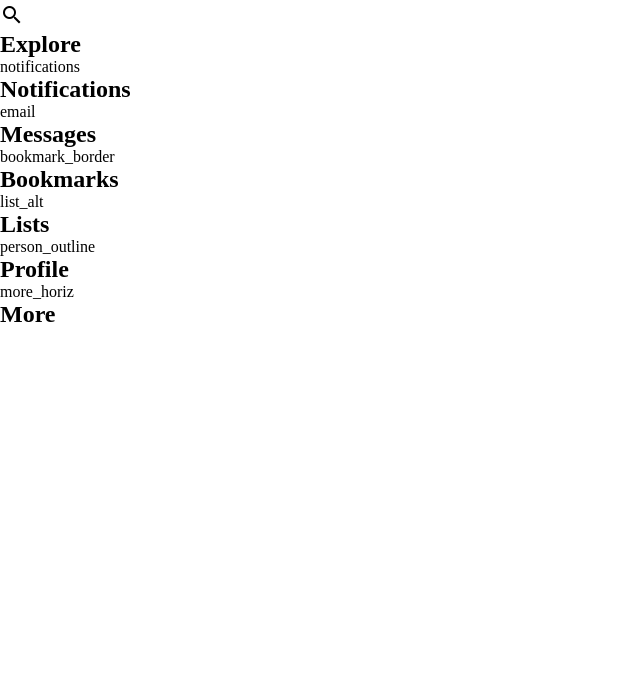
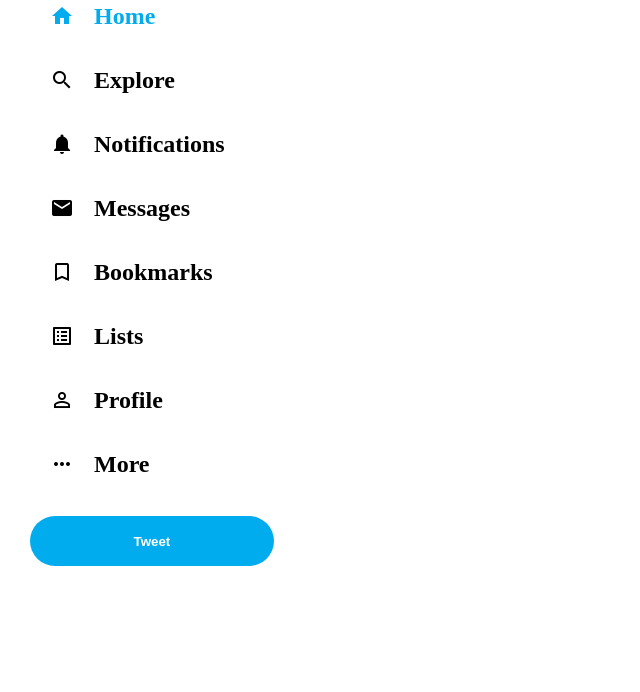
Before and after one commit to samsonstek/clone_pages, a plain HTML site: page index.html in a window 1280 px wide. Shown: the part 108-800 px from the top of the page, without its empty margins (0-640 px from the left). Drawn offline with Linux system fonts and the light colour scheme.

Commit message:
finalized sidebar

```diff
--- a/index.html
+++ b/index.html
@@ -27,34 +27,35 @@
         </div>
 
         <div class="sidebarOption">
-            <span class="material-icons-outlined"> notifications </span>
+            <span class="material-icons"> notifications </span>
             <h2>Notifications</h2>
         </div>
 
         <div class="sidebarOption">
-            <span class="material-icons-outlined">email</span>
+            <span class="material-icons">email</span>
             <h2>Messages</h2>
         </div>
 
         <div class="sidebarOption">
-            <span class="material-icons-outlined">bookmark_border</span>
+            <span class="material-icons">bookmark_border</span>
             <h2>Bookmarks</h2>
         </div>
 
         <div class="sidebarOption">
-            <span class="material-icons-outlined">list_alt</span>
+            <span class="material-icons">list_alt</span>
             <h2>Lists</h2>
         </div>
 
         <div class="sidebarOption">
-            <span class="material-icons-outlined">person_outline</span>
+            <span class="material-icons">person_outline</span>
             <h2>Profile</h2>
         </div>
 
         <div class="sidebarOption">
-            <span class="material-icons-outlined">more_horiz</span>
+            <span class="material-icons">more_horiz</span>
             <h2>More</h2>
         </div>
+        <button class="sidebar_tweet">Tweet</button>
     </div>
 
 
--- a/styles.css
+++ b/styles.css
@@ -9,25 +9,64 @@ body {
     --twitter-background: #FFFFFF;
 }
 
-.sidebaroption {
+.sidebarOption {
     display: flex;
     align-items: center;
     cursor: pointer;
 }
 
-.sidebaroption .material-icons, .fa-twitter {
+.sidebarOption .material-icons, .fa-twitter {
     padding: 20px;
 }
 
-.sidebaroption .h2 {
+.sidebarOption .h2 {
     font-weight: 800;
     font-size: 20px;
     margin-right: 20px;
 }
 
-.sidebaroption:hover {
+.sidebarOption:hover {
     background-color: var(--twitter-background);
     border-radius: 30px;
     color: var(--twitter-color);
     transition: color 100ms ease-out ;
 }
+
+.sidebarOption.active {
+    color: var(--twitter-color);
+}
+
+.sidebar_tweet {
+    width: 100%;
+    background-color: var(--twitter-color);
+    border: none;
+    color: white;
+    font-weight: 900;
+    border-radius: 30px;
+    height: 50px;
+    margin-top: 20px;
+}
+
+body {
+    display: flex;
+    height: 100vh;
+    max-width: 1300px;
+    margin-left: auto;
+    margin-right: auto;
+    padding: 0 10px;
+}
+
+.side_bar {
+   border-right: 1px solid var(--twitter-background);
+   flex: 0.2;
+   min-width: 250px;
+   margin-top: 20px;
+   padding-left: 20px;
+   padding-right: 20px;
+
+}
+
+.fa-twitter {
+    color: var(--twitter-color);
+    font-size: xx-large;
+}
```
